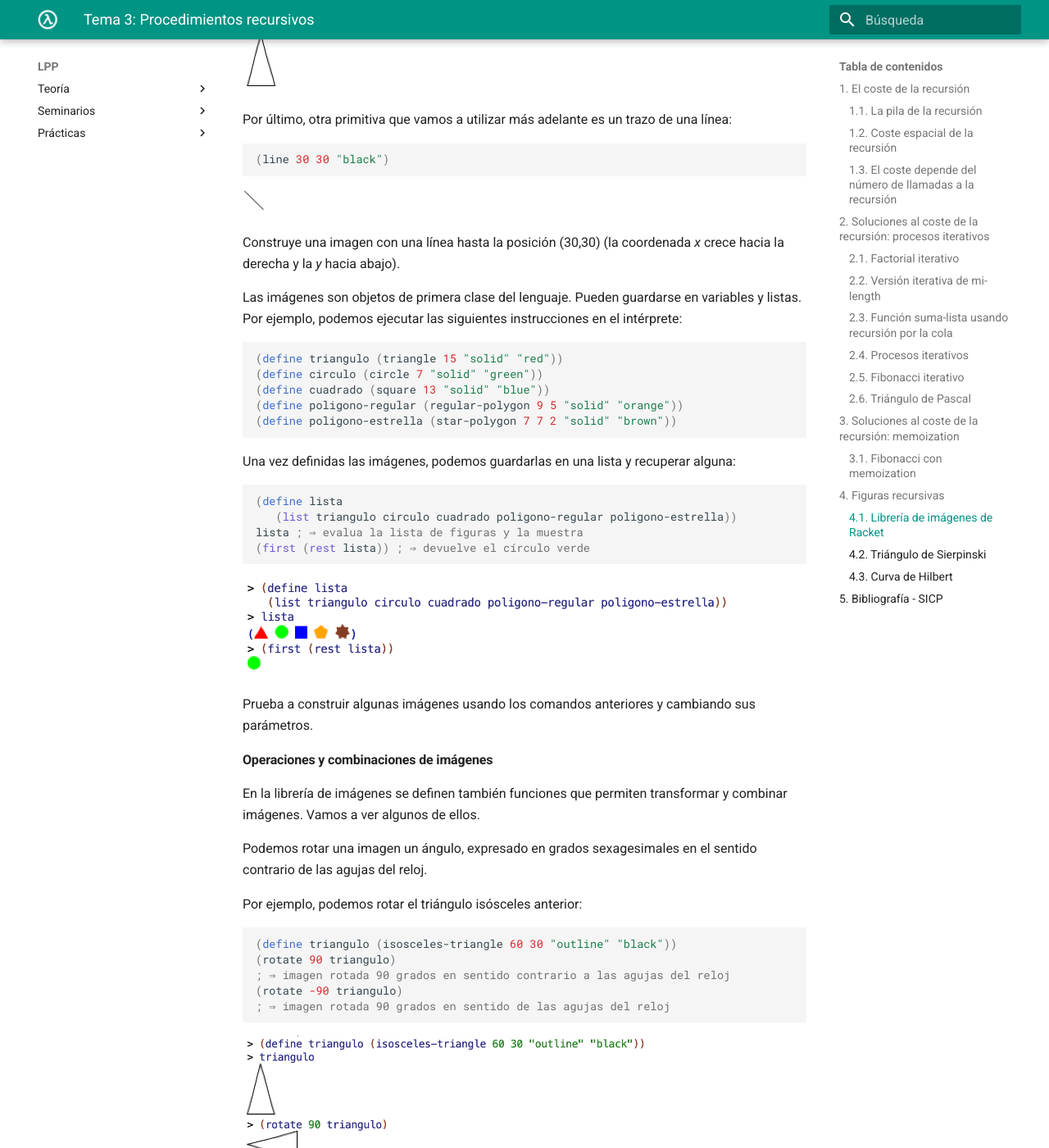
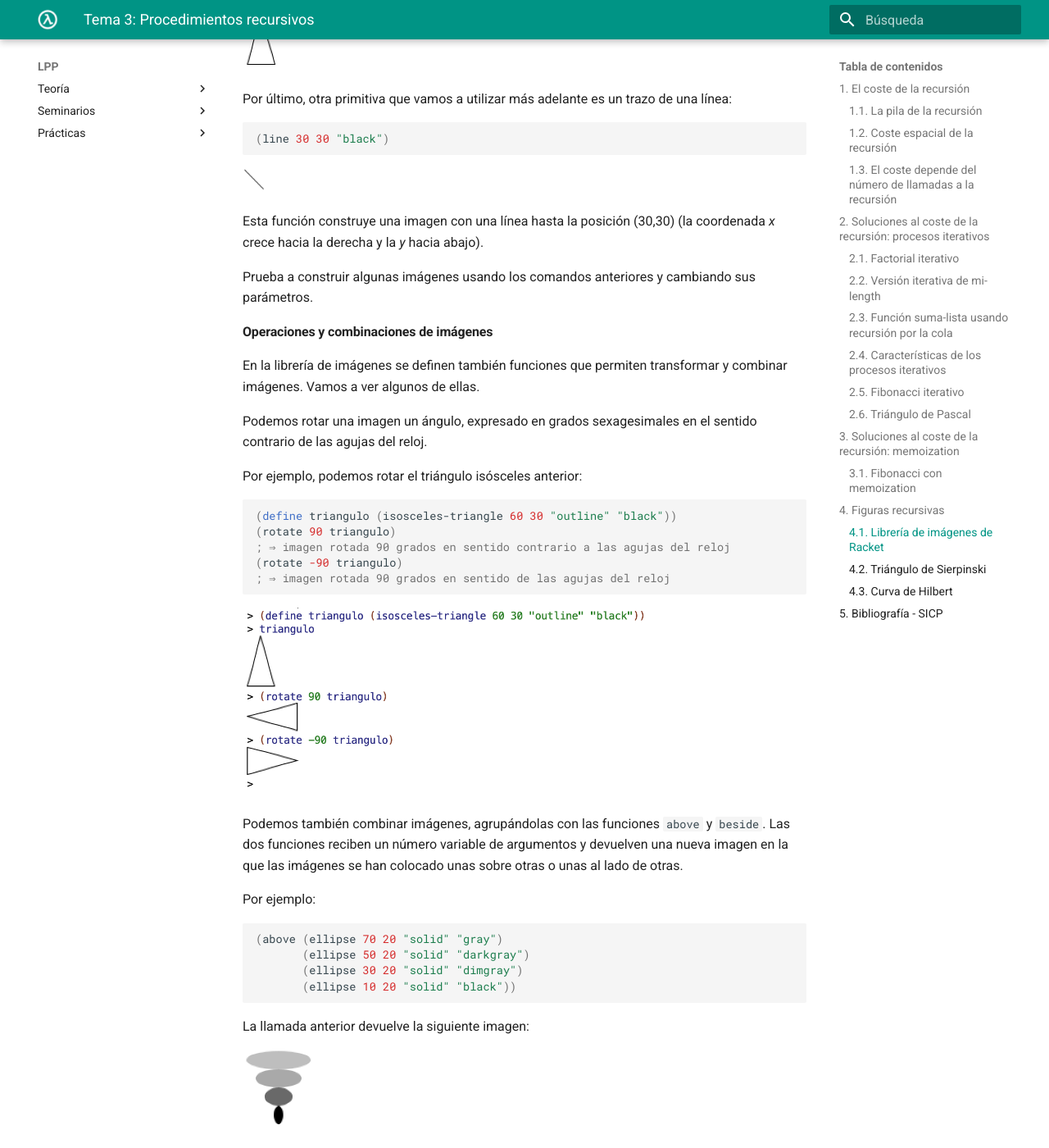
Before and after one commit to domingogallardo/apuntes-lpp, an MkDocs documentation site: the page built from docs/teoria/tema03-procedimientos-recursivos/tema03-procedimientos-recursivos.md, in a window 1280 px wide and 1400 px high, scrolled down 11519 px. Shown: the whole window at 82% size. Built offline with MkDocs 1.6.1 and Material for MkDocs 9.7.7, drawn with Linux system fonts in a browser that asks for light colours; formulas are drawn with MathJax 3; some of the changed text lies outside the part shown.

Commit message:
Correcciones figuras recursivas

````diff
--- a/docs/teoria/tema03-procedimientos-recursivos/tema03-procedimientos-recursivos.md
+++ b/docs/teoria/tema03-procedimientos-recursivos/tema03-procedimientos-recursivos.md
@@ -249,7 +249,7 @@ recursiva acumulando el primer elemento de la lista:
 ```
 
 
-### 2.4. Procesos iterativos
+### 2.4. Características de los procesos iterativos
 
 Un resumen de las características de los procesos iterativos
 resultantes de hacer una recursión por la cola:
@@ -471,8 +471,9 @@ de datos que pasamos como parámetro. Para implementarlos tenemos que
 salirnos del paradigma funcional, usando las funciones de Racket que
 permiten mutar las parejas.
 
-No es importante la implementación, la dejamos aquí como referencia y
-para poder probar la _memoization_.
+La implementación de estas funciones están incluidas en el fichero
+`lpp.rkt`.
+
 
 ```racket
 (define (crea-diccionario)
@@ -600,32 +601,9 @@ trazo de una línea:
 
 <img src="imagenes/image-line.png" width="30"/>
 
-Construye una imagen con una línea hasta la posición (30,30) (la
-coordenada _x_ crece hacia la derecha y la _y_ hacia abajo).
-
-Las imágenes son objetos de primera clase del lenguaje. Pueden
-guardarse en variables y listas. Por ejemplo, podemos ejecutar las
-siguientes instrucciones en el intérprete:
-
-```racket
-(define triangulo (triangle 15 "solid" "red"))
-(define circulo (circle 7 "solid" "green"))
-(define cuadrado (square 13 "solid" "blue"))
-(define poligono-regular (regular-polygon 9 5 "solid" "orange"))
-(define poligono-estrella (star-polygon 7 7 2 "solid" "brown"))
-```
-
-Una vez definidas las imágenes, podemos guardarlas en una lista y
-recuperar alguna:
-
-```racket
-(define lista
-   (list triangulo circulo cuadrado poligono-regular poligono-estrella))
-lista ; ⇒ evalua la lista de figuras y la muestra
-(first (rest lista)) ; ⇒ devuelve el círculo verde
-```
-
-<img src="imagenes/image-lista.png" width="600px"/>
+Esta función construye una imagen con una línea hasta la posición
+(30,30) (la coordenada _x_ crece hacia la derecha y la _y_ hacia
+abajo).
 
 Prueba a construir algunas imágenes usando los comandos anteriores y
 cambiando sus parámetros.
@@ -634,7 +612,7 @@ cambiando sus parámetros.
 #### Operaciones y combinaciones de imágenes ####
 
 En la librería de imágenes se definen también funciones que permiten
-transformar y combinar imágenes. Vamos a ver algunos de ellos.
+transformar y combinar imágenes. Vamos a ver algunos de ellas.
 
 Podemos rotar una imagen un ángulo, expresado en grados sexagesimales
 en el sentido contrario de las agujas del reloj.
@@ -652,7 +630,7 @@ Por ejemplo, podemos rotar el triángulo isósceles anterior:
 <img src="imagenes/imagen-rotada.png" width="500px"/>
 
 Podemos también combinar imágenes, agrupándolas con las funciones
-`above` y `besides`. Las dos funciones reciben un número variable de
+`above` y `beside`. Las dos funciones reciben un número variable de
 argumentos y devuelven una nueva imagen en la que las imágenes se han
 colocado unas sobre otras o unas al lado de otras.
 
@@ -799,14 +776,20 @@ Veamos cómo hacerlo con la librería de imágenes de Racket.
 #### Caso base de la recursión ####
 
 Para construir la imagen elemental del triángulo de Sierpinski
-necesitamos un triángulo isósceles de ángulo 90 y base _h_. Podemos
-calcular
+necesitamos un triángulo isósceles de ángulo 90 y base _h_.
+
+Tal y como muestra la siguiente figura, podemos dividir este triángulo
+en dos mitades. Si el ángulo superior es 90 grados, su mitad será de
+45 grados, por lo que los dos subtriángulos serán triángulos
+rectángulos cuyos catetos medirán _h/2_. La hipotenusa de esos
+triángulos son los lados del triángulo isósceles original. La altura
+del triángulo isósceles original será también _h/2_.
 
 <img src="imagenes/image-sierpinski-elemental.png" width="400px"/>
 
-La función `(hipot x)` devuelve la longitud de la hipotenusa de un
-triángulo rectángulo con dos lados de longitud `x`. O sea, la
-expresión:
+
+La hipotenusa de un triángulo rectángulo con dos catetos de longitud
+_x_ se calcula con la siguiente expresión:
 
 $$hipot(x) = \sqrt{x^2+x^2} = x \sqrt{2}$$
 
@@ -815,7 +798,13 @@ Lo podemos expresar en Racket:
 ```racket
 (define (hipotenusa x)
   (* x (sqrt 2)))
+```
 
+Una vez definida la función `hipotenusa` podemos dibujar el triángulo
+de Sierpinski elemental de base `h`. Será un triángulo isósceles de
+ángulo 90 grados y de longitud de lado `hipotenusa(h/2)`:
+
+```racket
 (define (sierpinski-elem base)
   (isosceles-triangle (hipotenusa (/ base 2)) 90 "outline" "black"))
 ```
@@ -894,8 +883,8 @@ El patrón se muestra en la siguiente función `(componer imagen)`:
 
 - La primera llamada a `above/align` compone una imagen juntando la
   imagen original con un trazo horizontal y apilando (con una
-  alineación a la izquierda) la imagen resultante sobre un trazo
-  girado y sobre la imagen original girada 90 grados en el sentido de
+  alineación a la izquierda) esta imagen sobre un trazo vertical
+  y sobre la imagen original girada 90 grados en el sentido de
   las agujas del reloj.
 - La segunda llamada a `above/align` construye otra imagen apilando
   (con una alineación a la derecha) la imagen original, un trazo
@@ -926,7 +915,8 @@ imagen
 
 <img src="imagenes/imagen-componer.png" width="500px"/>
 
-El algoritmo recursivo es el siguiente:
+Una vez entendido este patrón de composición, podemos ya formular el
+algoritmo recursivo:
 
 ```racket
 (define (hilbert nivel)
````
Also changed, not shown: other parts of docs/teoria/tema03-procedimientos-recursivos/tema03-procedimientos-recursivos.md (+2 -3 lines).
